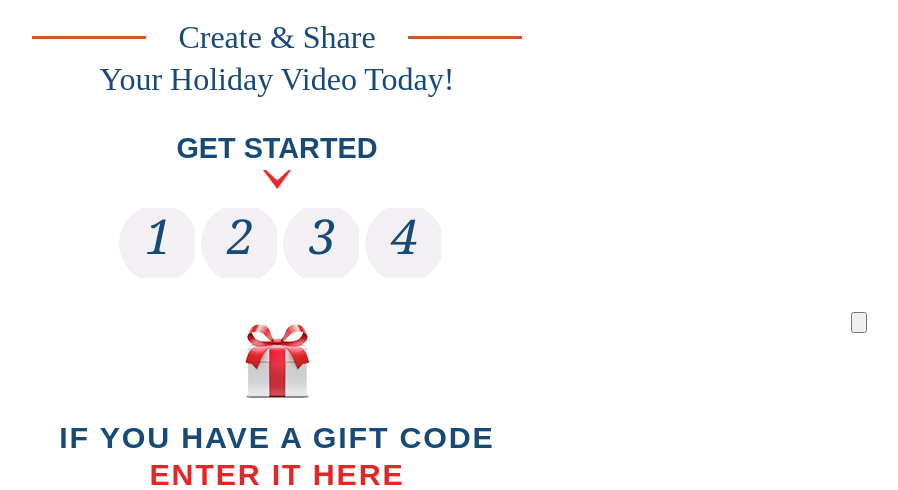
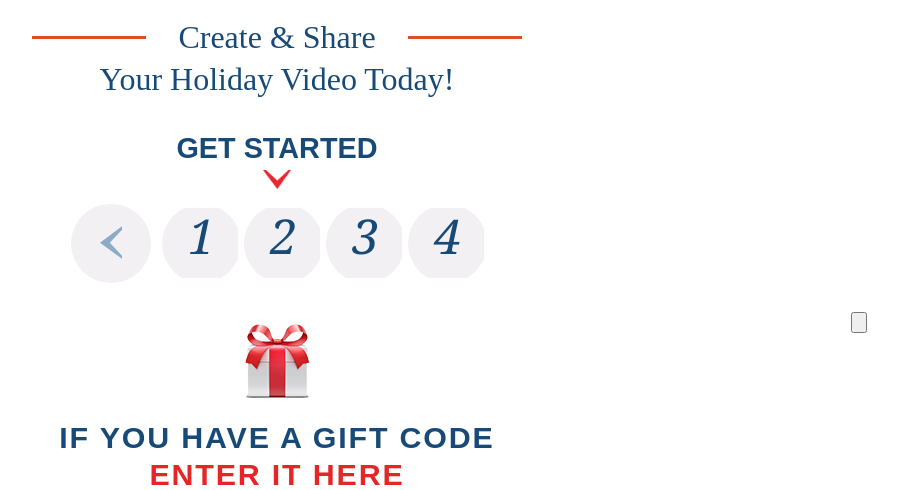
Before and after one commit to Click3X/000279_holidaycard-2014, a CodeIgniter app: page /index.php/home/index/1 in a window 1280 px wide. Shown: the part 417-907 px from the top of the page, without its empty margins (363-1261 px from the left). Run offline with CodeIgniter, Linux system fonts and the light colour scheme; style sheets or scripts are compiled from the project's sources; some libraries are stand-ins or nearby versions.

Commit message:
Styled Back arrow for main nag

```diff
--- a/application/views/home_view.php
+++ b/application/views/home_view.php
@@ -65,7 +65,12 @@
         </script>
 
         <div id="main-nav-container">
-            <a class="back-btn" data-navigate-to="back"><span class="arrow-left"></span><span class="serif-italic">Back</span></a>
+            <!-- <a class="back-btn" data-navigate-to="back"><span class="arrow-left"></span><span class="serif-italic">Back</span></a> -->
+            <div data-id="back" class="back-btn-holder clearfix">
+                <div class="btn-holder">
+                    <a class="back-arrow" data-navigate-to="back"></a>
+                </div>
+            </div>
             <ul class="nav nav-pills">
                 <li data-id="home"><a>Home</a></li>
                 <li data-id="2"><a>Q2</a></li>
--- a/styles/scss/charles/_header.scss
+++ b/styles/scss/charles/_header.scss
@@ -55,6 +55,82 @@ body { padding-top:0; }
     }
 }
 
+// BACK BTN
+.back-btn-holder {
+    display: inline-block;
+    width:58px;
+    height: 70px;
+    box-sizing: border-box;
+    position: relative;
+
+    .btn-holder {
+        width: 70px;
+        cursor:pointer;
+    }
+
+    @media(min-width: 481px) {
+        width: 82px;
+    }
+}
+
+.btn-holder:after {
+        content:"";
+        cursor: pointer;
+        display: block;
+        width:2.75em;
+        border-radius: 50%;
+        background-color:$grey;
+        font-family: Georgia, serif;
+        color:$darkblue;
+        font-style: italic;
+        margin:auto;
+        text-align: center;
+
+        position: absolute;
+        left: 0; right: 0; bottom:0; top:0;
+
+        font-size: 2.25em; line-height: 1.35em;
+        width: 1.65em; height: 1.65em;
+
+        @media(min-width: 481px) { font-size: 3em; }
+        @include prefix(transition, all 300ms);
+
+}
+
+.back-arrow {
+    background-image: url("../../images/ui/blue-arrow.png");
+    background-repeat: no-repeat;
+    background-size: contain;
+    background-position: 50% 50%;
+    display: block;
+    z-index: 1;
+
+    position: absolute;
+    top:0; bottom:0; left:0; right:0;
+    margin:auto;
+
+    width: 16px; height: 24px;
+
+    @include prefix(transform, rotate(180deg));
+    @include prefix(transition, all 300ms);
+
+    @media(min-width: 481px) {
+        width: 22px; height: 34px;
+    }
+}
+
+.svg .back-arrow { background-image: url("../../images/ui/blue-arrow.svg"); }
+
+.btn-holder:hover {
+    &:after { background-color: $red; }
+
+    .back-arrow { background-image: url("../../images/ui/white-arrow.png"); }
+}
+
+.svg .btn-holder:hover {
+    .back-arrow { background-image: url("../../images/ui/white-arrow.svg"); }
+}
+
 //MAIN NAV
 #main-nav-container {
     text-align: center;
@@ -80,9 +156,7 @@ body { padding-top:0; }
             box-sizing: border-box;
             float:left;
 
-            @media(min-width: 481px) {
-                width: 82px;
-            }
+            @media(min-width: 481px) { width: 82px;}
         }
 
         li a {
@@ -99,12 +173,9 @@ body { padding-top:0; }
             text-align:center;
             text-decoration: none;
 
-            height: 70px;
-            width: 58px;
+            height: 70px; width: 58px;
 
-            @media(min-width: 481px) {
-                width: 70px;
-            }
+            @media(min-width: 481px) { width: 70px; }
         }
 
         li a:before {
@@ -132,10 +203,6 @@ body { padding-top:0; }
             @include prefix(transition, all 300ms);
 
         }
-        // a:hover:before {
-        //     color:#fff;
-        //     background-color:$blue;
-        // }
     }
 }
 
@@ -156,7 +223,6 @@ body { padding-top:0; }
         display:block;
         color:$darkblue;
         text-transform: capitalize;
-        // max-width: 16.5em;
         max-width: 12em;
         margin: .5em auto 1em;
         font-size: 1.2em;
--- a/styles/scss/charles/_tshirt-form.scss
+++ b/styles/scss/charles/_tshirt-form.scss
@@ -188,6 +188,7 @@ input[type=radio] {
 		}
 
 		select.state {
+            background-color: transparent;
 			-webkit-appearance: none;  /*Removes default chrome and safari style*/
 			-moz-appearance: none; /* Removes Default Firefox style*/
 			appearance: none;
--- a/styles/scss/main.scss
+++ b/styles/scss/main.scss
@@ -60,6 +60,21 @@ a, a:visited{
 }
 .arrow-left{
     @include arrow(18px,18px,left,$darkblue);
+}
+
+.back-btn-holder {
+    display: inline-block;
+}
+.back-arrow {
+    background-image: url("../../images/ui/blue-arrow.svg");
+    background-repeat: no-repeat;
+    background-size: contain;
+    background-position: 50% 50%;
+    display: block;
+    width: 22px;
+    height: 34px;
+
+    @include prefix(transform, rotate(180deg));
 }
 
 /******************************************************************
```
Also changed, not shown: images/ui/white-arrow.png (added), images/ui/white-arrow.svg (added).
